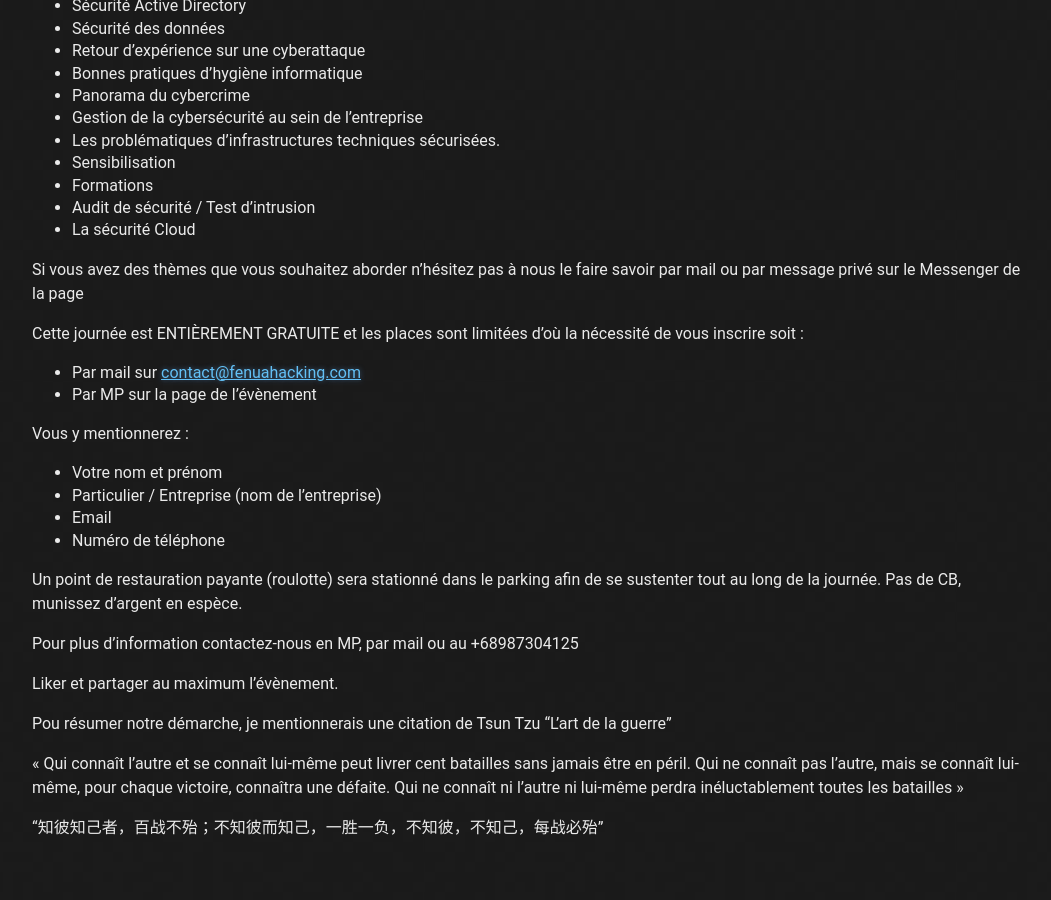
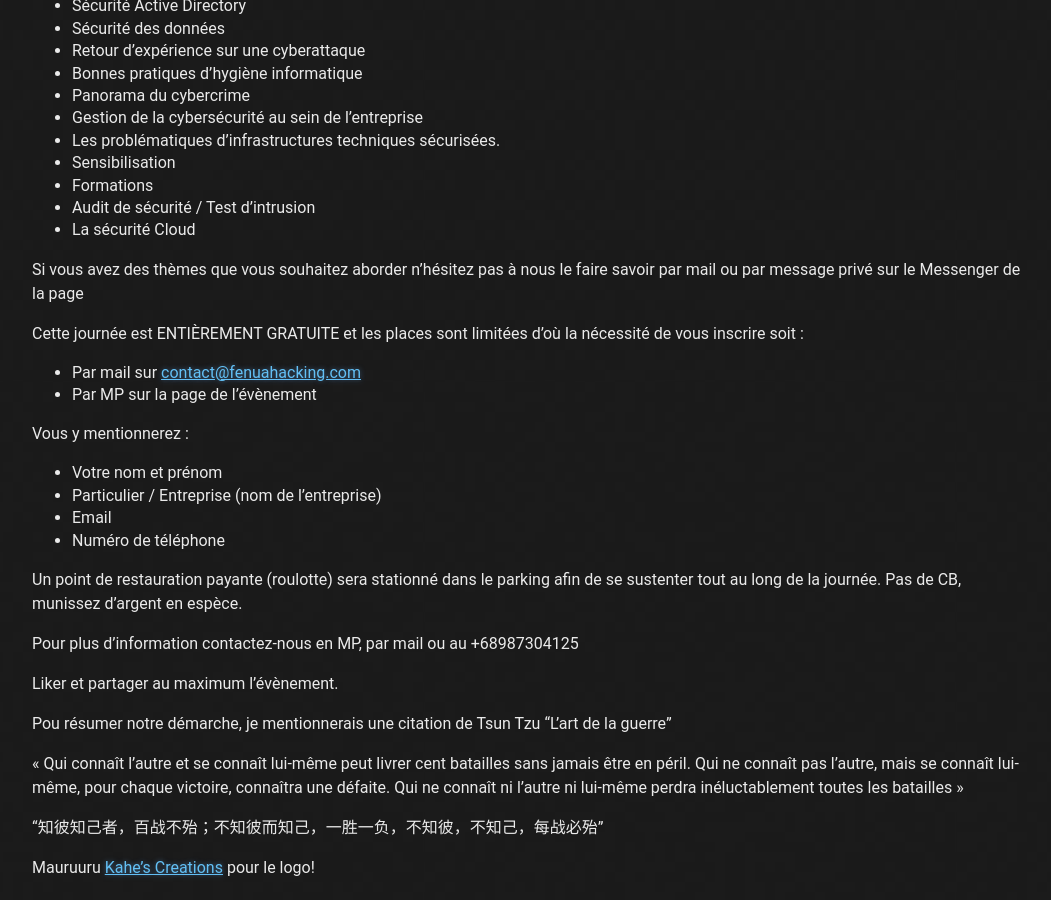
Before and after one commit to fenuahacking/fenuahacking.github.io, a Jekyll site: the page built from index.md, in a window 1280 px wide and 900 px high, scrolled down 2279 px. Shown: the whole window, without its empty margins (108-1159 px from the left). Built offline with Jekyll 4.4.1, drawn with Linux system fonts in a browser that asks for light colours; before the commit the page ends 3139 px from its top, so only the background shows below that.

Commit message:
[+] Kahe's creation

```diff
--- a/index.md
+++ b/index.md
@@ -108,3 +108,5 @@ Pou résumer notre démarche, je mentionnerais une citation de Tsun Tzu "L'art d
 « Qui connaît l'autre et se connaît lui-même peut livrer cent batailles sans jamais être en péril. Qui ne connaît pas l'autre, mais se connaît lui-même, pour chaque victoire, connaîtra une défaite. Qui ne connaît ni l'autre ni lui-même perdra inéluctablement toutes les batailles »
 
 "知彼知己者，百战不殆；不知彼而知己，一胜一负，不知彼，不知己，每战必殆"
+
+Mauruuru [Kahe's Creations](https://www.facebook.com/Kahes-Creation-111432064899232) pour le logo!
```
